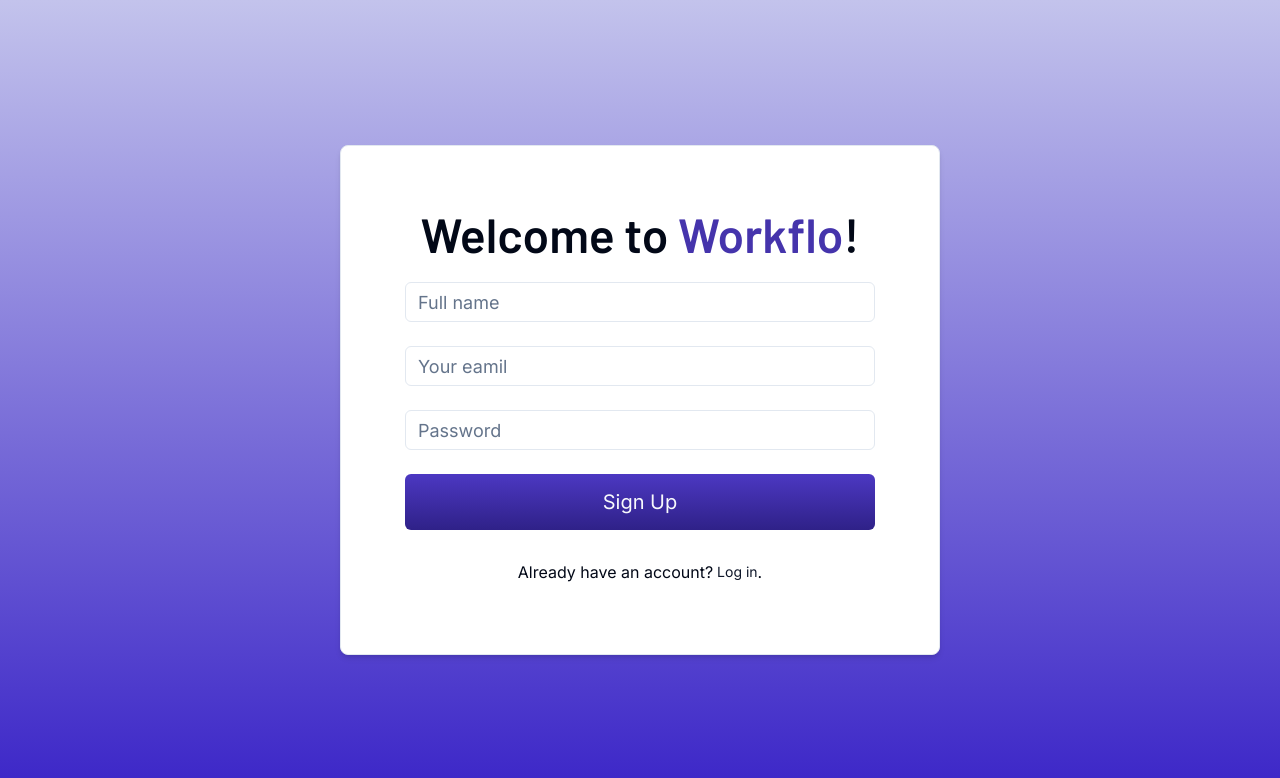
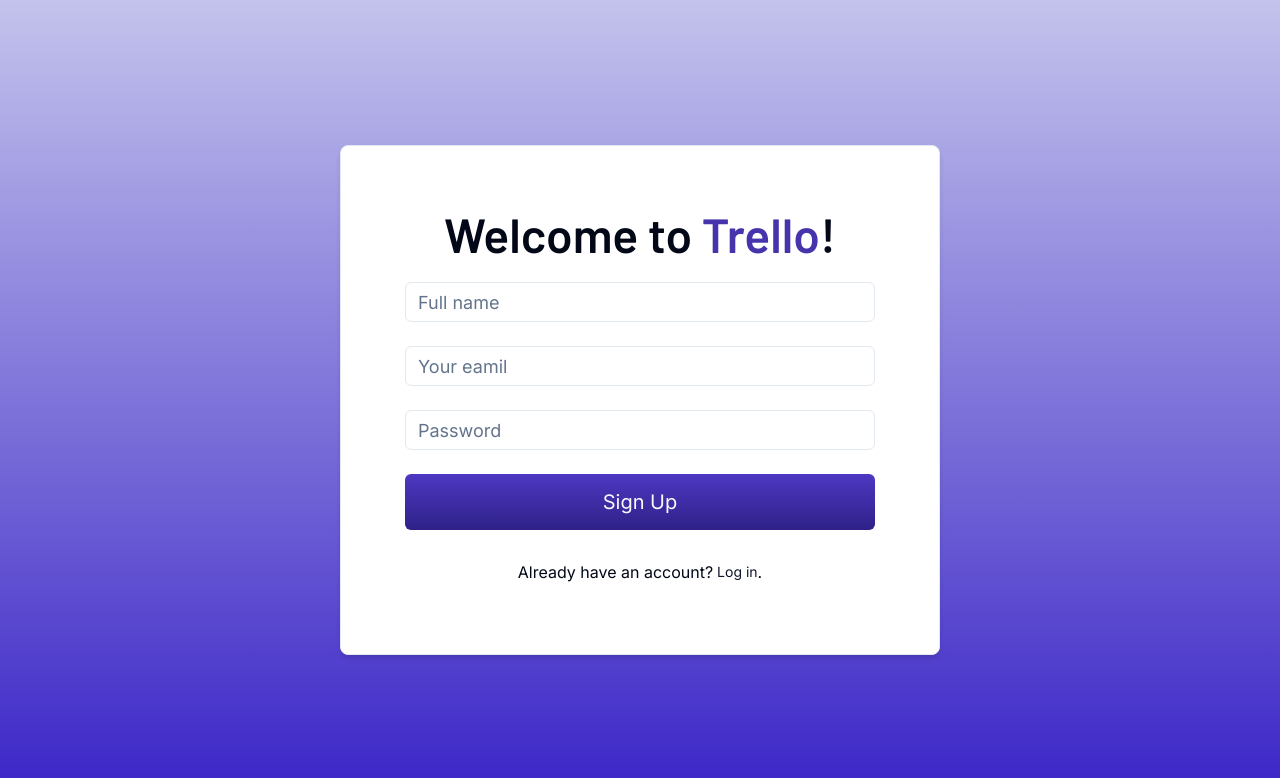
Before and after one commit to Satyajeet1152000/Trello-Task-Management-Client, a Next.js app: page /register in a window 1280 px wide. Shown: the top 778 px of the page. Built offline with nearby package versions, Linux system fonts and the light colour scheme.

Commit message:
headind update from webflo to trello

```diff
--- a/components/Auth/Header.tsx
+++ b/components/Auth/Header.tsx
@@ -10,7 +10,7 @@
     return (
         <div className=" w-full flex flex-col gap-y-4 items-center justify-center">
             <h1 className={cn("text-5xl font-semibold", font.className)}>
-                Welcome to <span className="text-[#4534AC]">Workflo</span>!
+                Welcome to <span className="text-[#4534AC]">Trello</span>!
             </h1>
         </div>
     );
```
